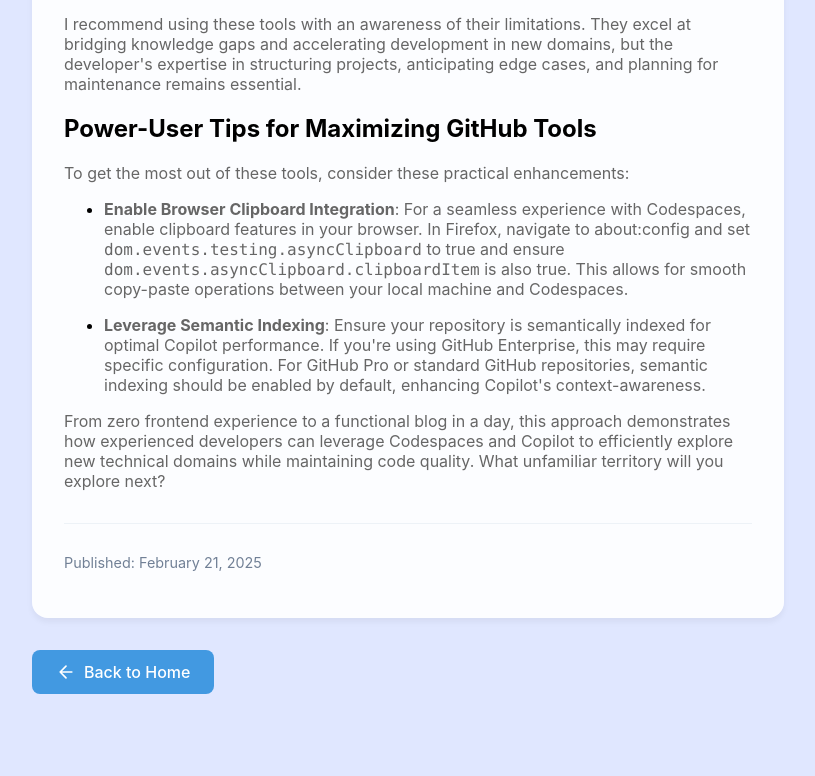
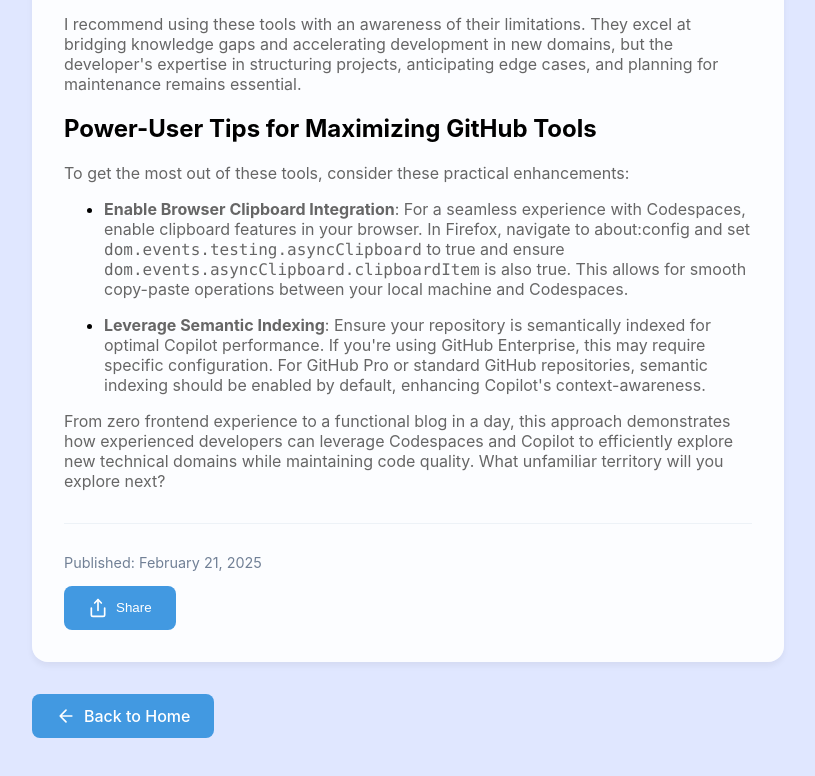
Before and after one commit to dsalathe/testing-react, a React (Vite) app: page /blog/1 in a window 1280 px wide. Shown: the part 4819-5595 px from the top of the page, without its empty margins (232-1047 px from the left). Before the commit the page ends 5565 px from the top, so only its background shows below. Built offline with nearby package versions, Linux system fonts and the light colour scheme; no server answers.

Commit message:
Added sharing button

```diff
--- a/index.html
+++ b/index.html
@@ -16,6 +16,22 @@
     -->
     <link rel="manifest" href="/manifest.json" />
     <title>React App</title>
+    <!-- Add this script before the closing head tag -->
+    <script type="text/javascript">
+      // Single Page Apps for GitHub Pages
+      // MIT License
+      // https://github.com/rafgraph/spa-github-pages
+      (function(l) {
+        if (l.search[1] === '/' ) {
+          var decoded = l.search.slice(1).split('&').map(function(s) {
+            return s.replace(/~and~/g, '&')
+          }).join('?');
+          window.history.replaceState(null, null,
+              l.pathname.slice(0, -1) + decoded + l.hash
+          );
+        }
+      }(window.location))
+    </script>
   </head>
   <body>
     <noscript>You need to enable JavaScript to run this app.</noscript>
@@ -30,6 +46,6 @@
       To begin the development, run `npm start` or `yarn start`.
       To create a production bundle, use `npm run build` or `yarn build`.
     -->
+    <script type="module" src="/src/index.jsx"></script>
   </body>
-  <script type="module" src="/src/index.jsx"></script>
 </html>
--- /dev/null
+++ b/src/components/ShareButton.jsx
@@ -0,0 +1,55 @@
+import { useLocation } from 'react-router-dom';
+
+function ShareButton({ title }) {
+  const location = useLocation();
+  const baseUrl = import.meta.env.VITE_BASE_URL || 'https://dsalathe.github.io/testing-react';
+  const fullUrl = `${baseUrl}${location.pathname}`;
+
+  const handleShare = async () => {
+    if (navigator.share) {
+      try {
+        await navigator.share({
+          title: title,
+          url: fullUrl,
+        });
+      } catch (error) {
+        console.log('Error sharing:', error);
+      }
+    } else {
+      // Fallback to copying to clipboard
+      try {
+        await navigator.clipboard.writeText(fullUrl);
+        alert('Link copied to clipboard!');
+      } catch (error) {
+        console.log('Error copying to clipboard:', error);
+      }
+    }
+  };
+
+  return (
+    <button
+      onClick={handleShare}
+      className="share-button"
+      aria-label="Share article"
+    >
+      <svg
+        xmlns="http://www.w3.org/2000/svg"
+        width="20"
+        height="20"
+        viewBox="0 0 24 24"
+        fill="none"
+        stroke="currentColor"
+        strokeWidth="2"
+        strokeLinecap="round"
+        strokeLinejoin="round"
+      >
+        <path d="M4 12v8a2 2 0 0 0 2 2h12a2 2 0 0 0 2-2v-8"/>
+        <polyline points="16 6 12 2 8 6"/>
+        <line x1="12" y1="2" x2="12" y2="15"/>
+      </svg>
+      Share
+    </button>
+  );
+}
+
+export default ShareButton;
--- a/src/index.css
+++ b/src/index.css
@@ -567,3 +567,31 @@ p {
     padding-left: 0.5rem;
   }
 }
+
+/* Add these styles at the end of your index.css file */
+.share-button {
+  display: inline-flex;
+  align-items: center;
+  gap: 0.5rem;
+  padding: 0.75rem 1.5rem;
+  background-color: #4299e1;
+  color: white;
+  border: none;
+  border-radius: 8px;
+  font-weight: 500;
+  cursor: pointer;
+  transition: all 0.3s ease;
+}
+
+.share-button:hover {
+  background-color: #3182ce;
+  transform: translateY(-2px);
+}
+
+.share-button svg {
+  transition: transform 0.3s ease;
+}
+
+.share-button:hover svg {
+  transform: translateY(-2px);
+}
--- a/src/pages/BlogPage.jsx
+++ b/src/pages/BlogPage.jsx
@@ -2,6 +2,7 @@ import { useState, useEffect } from 'react';
 import { useParams, Link } from 'react-router-dom';
 import { getBlogById } from '../data/blogs';
 import Markdown from 'markdown-to-jsx';
+import ShareButton from '../components/ShareButton';
 
 function BlogPage() {
   const { id } = useParams();
@@ -70,6 +71,7 @@ function BlogPage() {
         <Markdown>{blog.content}</Markdown>
         <div className="blog-post-meta">
           <p className="blog-post-date">Published: {formatDate(blog.publishedDate)}</p>
+          <ShareButton title={blog.title} />
         </div>
       </article>
       <Link to="/" className="back-button">
```
Also changed, not shown: public/404.html (added, +25 -0 lines).
